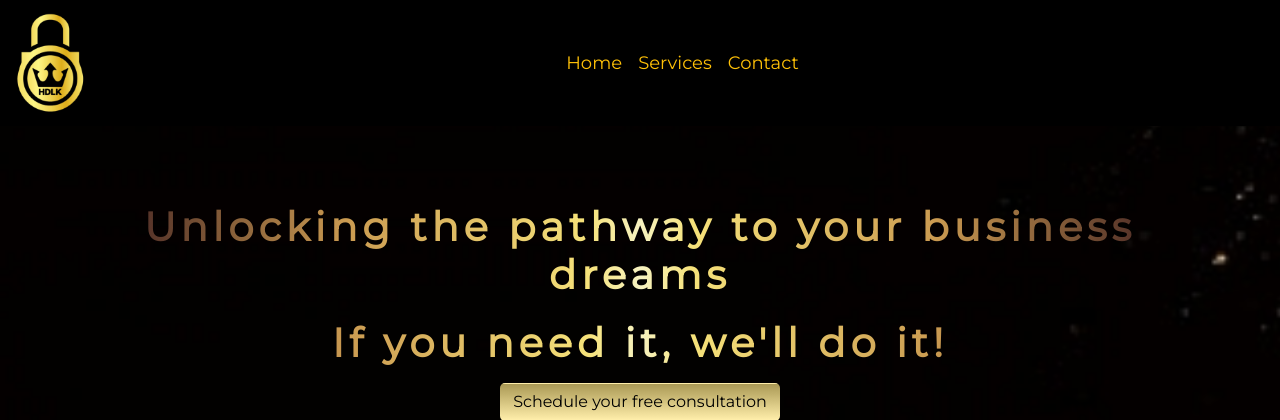
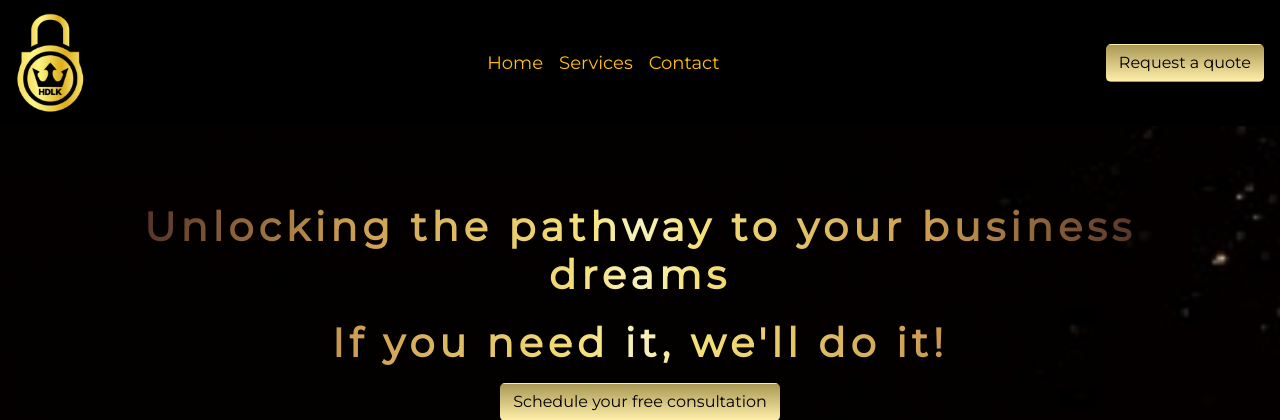
Before and after one commit to Engombe23/Hodlok-Web, a Django app: page / in a window 1280 px wide. Shown: the top 420 px of the page. Run offline with Django 3.2, Linux system fonts and the light colour scheme; data comes from the database, SQL or seed files in the repository; some libraries are stand-ins or nearby versions.

Commit message:
Added button to navbar

```diff
--- a/hodlok/templates/base.html
+++ b/hodlok/templates/base.html
@@ -34,6 +34,7 @@
           <a class="nav-link text-warning" href="{% url 'contacts' %}">Contact</a>
         </li>
       </ul>
+      <a href="{% url 'contacts' %}"><button type="button" class="btn btn2" id="buttonId">Request a quote</button></a>
     </div>
   </nav>
 
```
Also changed, not shown: media/images/1686064230478.jpeg (deleted), media/images/copywriting.jpg (deleted), media/images/haulage.jpg (deleted), media/images/maintenance.jpg (deleted), media/images/new-profile-pic.jpg (deleted), media/images/new-profile-pic_LahOban.jpg (deleted), media/images/new-profile-pic_MpJIYIt.jpg (deleted), media/images/new-profile-pic_g6ebYYj.jpg (deleted), media/images/new-profile-pic_l8SRxTy.jpg (deleted), media/images/recruitment.jpg (deleted), media/images/web-design.jpg (deleted), media/images/web-dev.jpg (deleted).
